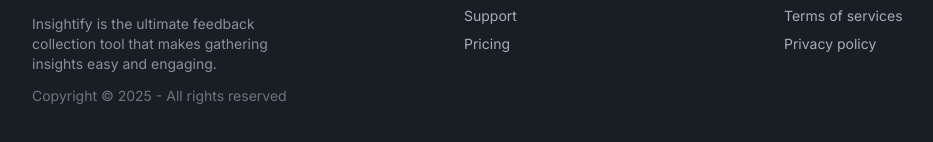
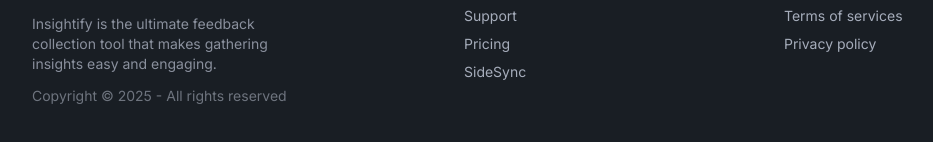
Before and after one commit to SeanMcAvoy/Insightify, a Next.js app: page / in a window 1280 px wide. Shown: the part 2079-2221 px from the top of the page, without its empty margins (0-933 px from the left). Built offline with nearby package versions, Linux system fonts and the light colour scheme; no server answers.

Commit message:
added links

```diff
--- a/app/dashboard/page.js
+++ b/app/dashboard/page.js
@@ -5,6 +5,7 @@
 import connectMongo from "@/libs/mongoose";
 import User from "@/models/User";
 import ButtonCheckout from "@/components/ButtonCheckout";
+import ButtonPortal from "@/components/ButtonPortal";
 
 async function getUser() {
   const session = await auth();
@@ -21,7 +22,7 @@
       {/* HEADER */}
       <section className="bg-base-100">
         <div className="px-5 py-3 flex justify-between max-w-5xl mx-auto">
-          {user.hasAccess ? <div></div> : <ButtonCheckout />}
+          {user.hasAccess ? <ButtonPortal /> : <ButtonCheckout />}
           <ButtonLogout />
         </div>
       </section>
--- a/components/Footer.js
+++ b/components/Footer.js
@@ -55,6 +55,12 @@
                 <Link href="/#pricing" className="link link-hover">
                   Pricing
                 </Link>
+                <Link
+                  href="https://sidesync.co.uk/"
+                  className="link link-hover"
+                >
+                  SideSync
+                </Link>
               </div>
             </div>
 
```
Also changed, not shown: app/layout.js (+11 -0 lines).
